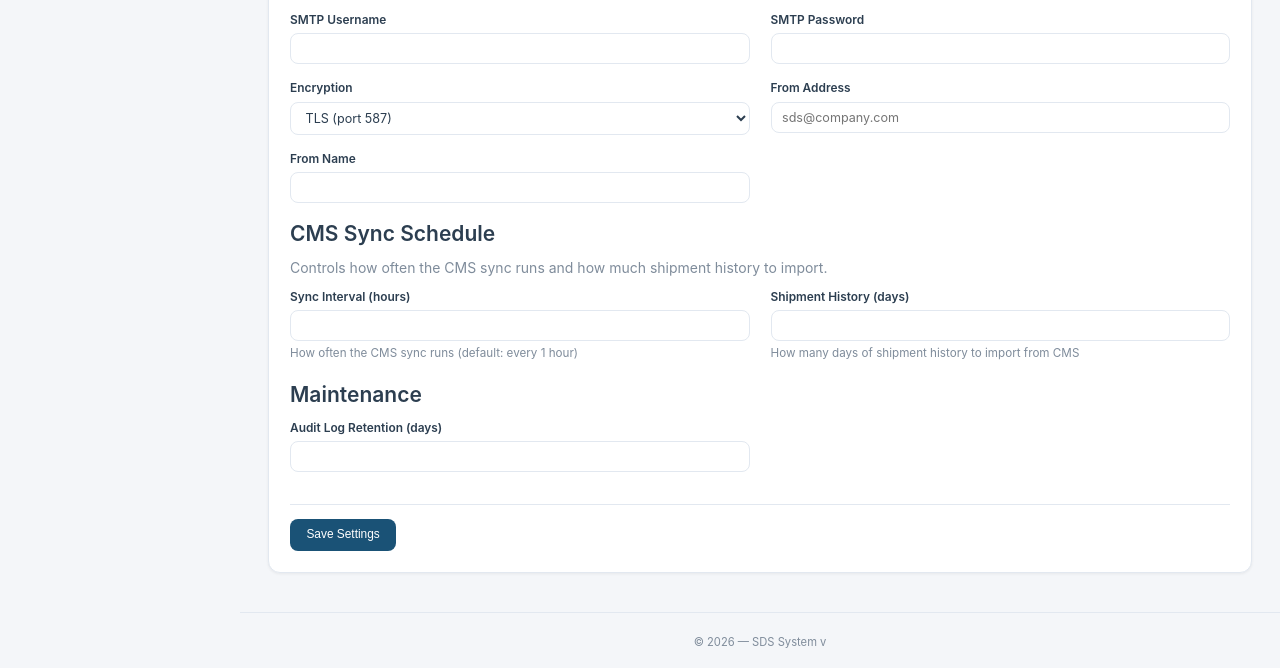
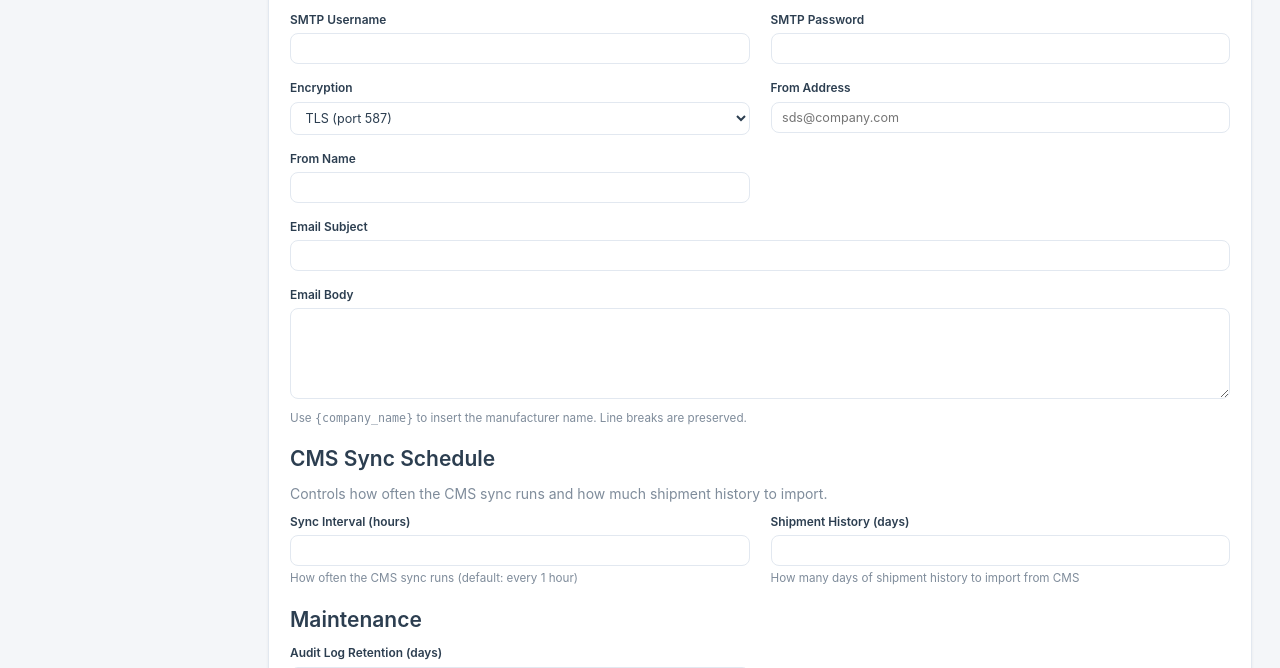
Before and after one commit to mattcomputers-ctrl/SDS-CMS-LINKED, a PHP site: the page made by src/Views/admin/settings.php in a window 1280 px wide. Shown: the part 2829-3497 px from the top of the page. Run offline with PHP 8.4, Linux system fonts and the light colour scheme; the template is opened without the code that fills it: most values are stand-ins (such as "Sample title", 1, 10 or a date in 2020); data that the repository does not hold is empty.

Commit message:
Make SDS email subject and body editable in Admin > Settings
Adds Email Subject and Email Body fields to the SMTP Email
Configuration section in admin settings. The body supports a
{company_name} placeholder that is replaced with the manufacturer
name. Line breaks are preserved.

Both the auto-send service and the queue controller's manual send
read from these settings, falling back to the default template if
not configured.

Co-Authored-By: Claude Opus 4.6 (1M context) <noreply@anthropic.com>

```diff
--- a/src/Views/admin/settings.php
+++ b/src/Views/admin/settings.php
@@ -151,6 +151,15 @@
             </div>
             <div class="form-group"><label>From Address</label><input type="email" name="mail__from_address" value="<?= e($settings['mail.from_address'] ?? '') ?>" placeholder="sds@company.com"></div>
             <div class="form-group"><label>From Name</label><input type="text" name="mail__from_name" value="<?= e($settings['mail.from_name'] ?? 'SDS System') ?>"></div>
+            <div class="form-group full-width">
+                <label>Email Subject</label>
+                <input type="text" name="mail__sds_subject" value="<?= e($settings['mail.sds_subject'] ?? 'Safety Data Sheets') ?>">
+            </div>
+            <div class="form-group full-width">
+                <label>Email Body</label>
+                <textarea name="mail__sds_body" rows="5" style="font-family: monospace;"><?= e($settings['mail.sds_body'] ?? "Hello,\nPlease see attached for Safety Data Sheets from \"{company_name}\".\n\nBest regards,\nRegulatory Team\n\"{company_name}\"") ?></textarea>
+                <small class="text-muted">Use <code>{company_name}</code> to insert the manufacturer name. Line breaks are preserved.</small>
+            </div>
         </div>
 
         <h2>CMS Sync Schedule</h2>
```
Also changed, not shown: src/Controllers/SDSSendQueueController.php (+11 -4 lines), src/Services/SDSAutoSendService.php (+24 -5 lines).
